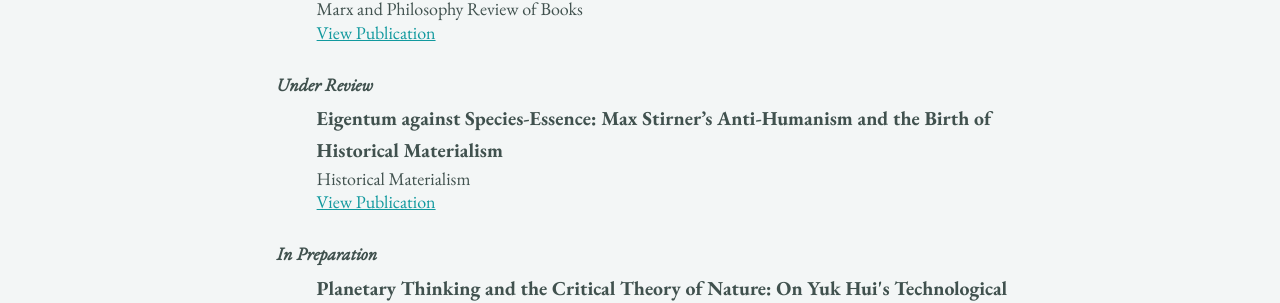
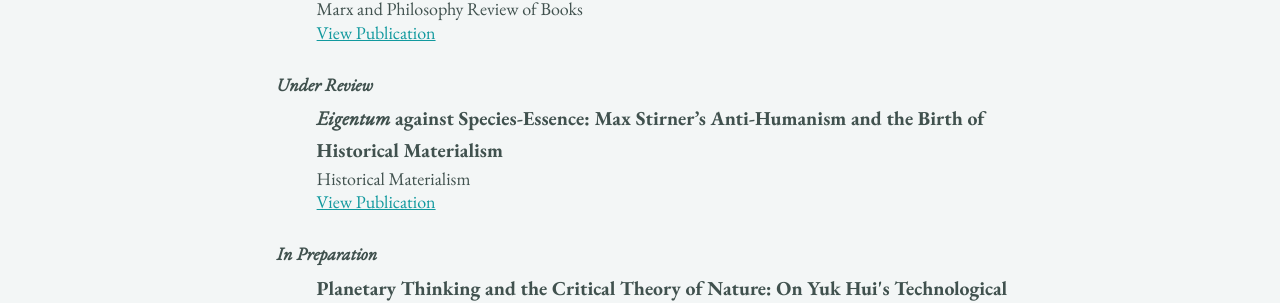
Before and after one commit to epujol90/epujol90.github.io, a Jekyll site: the page built from _pages/cv-json.md, in a window 1280 px wide and 900 px high, scrolled down 3137 px. Shown: the part 155-458 px from the top of the window. Built offline with Jekyll 4.4.1, drawn with Linux system fonts in a browser that asks for light colours; a script bundle is joined from its source files by our own code; library files that are not in the unit come from our copies.

```diff
--- a/_data/cv.json
+++ b/_data/cv.json
@@ -197,7 +197,7 @@
       "category": "Academic Articles"
     },
     {
-      "name": "Eigentum against Species-Essence: Max Stirner’s Anti-Humanism and the Birth of Historical Materialism",
+      "name": "<em>Eigentum</em> against Species-Essence: Max Stirner’s Anti-Humanism and the Birth of Historical Materialism",
       "publisher": "Historical Materialism",
       "releaseDate": "",
       "website": "",
```
